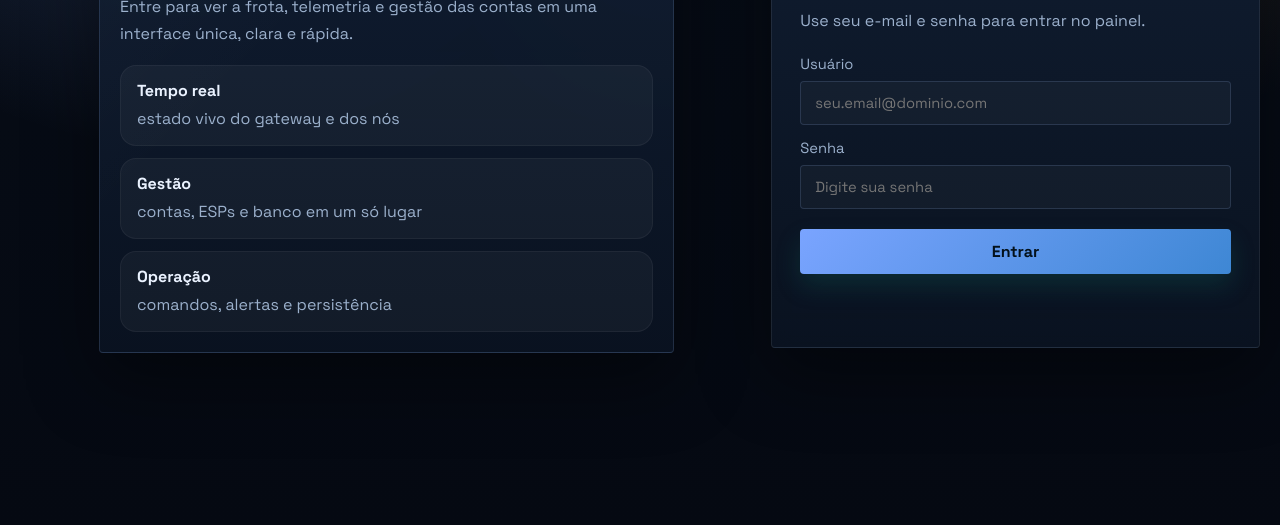
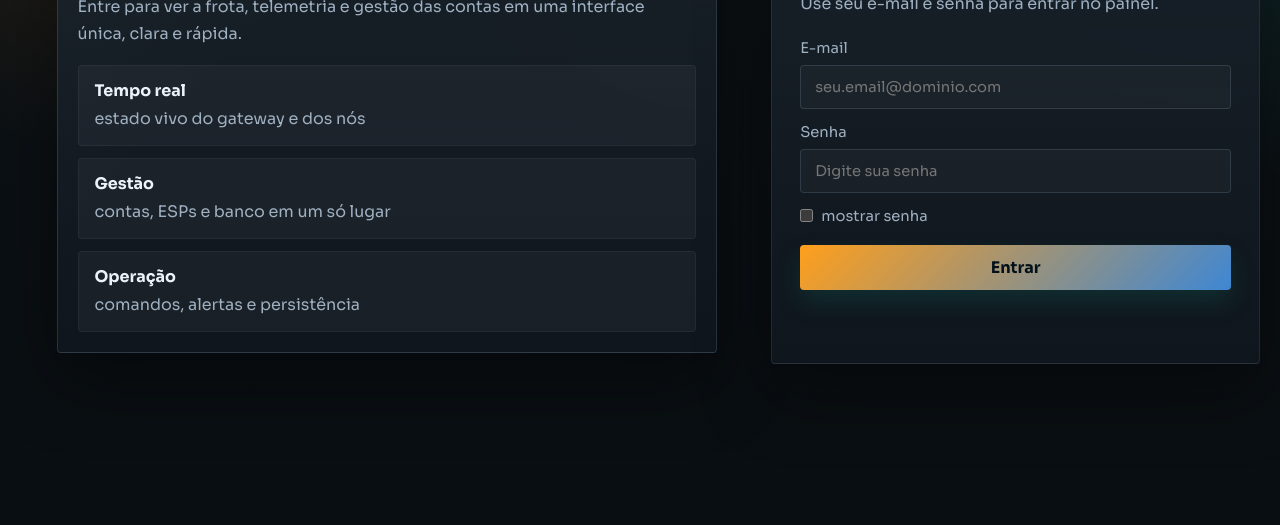
Before and after one commit to Leonardo-781/IOT-NeoFace, a website: page public/login.html in a window 1280 px wide. Shown: the part 275-800 px from the top of the page. Drawn offline with Linux system fonts and the light colour scheme.

Commit message:
feat: refresh interface visual and login usability

```diff
--- a/public/login.html
+++ b/public/login.html
@@ -43,12 +43,16 @@
 
         <form id="loginForm" class="login-form">
           <label>
-            Usuário
+            E-mail
             <input id="username" name="username" autocomplete="username" placeholder="seu.email@dominio.com" />
           </label>
           <label>
             Senha
             <input id="password" name="password" type="password" autocomplete="current-password" placeholder="Digite sua senha" />
+          </label>
+          <label class="toggle-mini" for="togglePassword">
+            <input id="togglePassword" type="checkbox" />
+            mostrar senha
           </label>
           <button type="submit" class="primary login-button">Entrar</button>
           <p id="loginFeedback" class="login-feedback"></p>
@@ -59,6 +63,12 @@
     <script>
       const form = document.getElementById('loginForm');
       const feedback = document.getElementById('loginFeedback');
+      const passwordField = document.getElementById('password');
+      const togglePassword = document.getElementById('togglePassword');
+
+      togglePassword.addEventListener('change', () => {
+        passwordField.type = togglePassword.checked ? 'text' : 'password';
+      });
 
       form.addEventListener('submit', async (event) => {
         event.preventDefault();
--- a/public/styles.css
+++ b/public/styles.css
@@ -1,22 +1,22 @@
-@import url('https://fonts.googleapis.com/css2?family=Space+Grotesk:wght@400;500;600;700&family=IBM+Plex+Mono:wght@400;500;600&display=swap');
+@import url('https://fonts.googleapis.com/css2?family=Sora:wght@400;500;600;700;800&family=IBM+Plex+Mono:wght@400;500;600&display=swap');
 
 :root {
   color-scheme: dark;
-  --bg: #070d17;
-  --bg-soft: #0c1728;
-  --panel: rgba(10, 18, 32, 0.86);
-  --panel-strong: #111f36;
-  --line: rgba(128, 161, 210, 0.2);
-  --text: #eaf2ff;
-  --muted: #9bb0cc;
-  --accent: #7aa4ff;
-  --accent-2: #5fe3d8;
+  --bg: #0d1216;
+  --bg-soft: #171e24;
+  --panel: rgba(20, 28, 36, 0.9);
+  --panel-strong: #1d2833;
+  --line: rgba(130, 154, 178, 0.22);
+  --text: #ecf2f9;
+  --muted: #9fb0c1;
+  --accent: #ff9f1c;
+  --accent-2: #2ec4b6;
   --danger: #ff6b6b;
   --success: #7be6ab;
   --shadow: 0 26px 72px rgba(0, 0, 0, 0.42);
-  --role-glow: rgba(122, 164, 255, 0.28);
+  --role-glow: rgba(255, 159, 28, 0.24);
   --radius: 4px;
-  font-family: 'Space Grotesk', ui-sans-serif, system-ui, -apple-system, 'Segoe UI', sans-serif;
+  font-family: 'Sora', ui-sans-serif, system-ui, -apple-system, 'Segoe UI', sans-serif;
 }
 
 body[data-role='admin'] {
@@ -46,9 +46,9 @@ body {
   margin: 0;
   min-height: 100%;
   background:
-    radial-gradient(circle at 14% -6%, var(--role-glow), transparent 34%),
-    radial-gradient(circle at 92% 2%, rgba(242, 178, 77, 0.16), transparent 26%),
-    linear-gradient(180deg, #070d17 0%, #050912 100%);
+    radial-gradient(circle at 12% -10%, rgba(255, 159, 28, 0.2), transparent 36%),
+    radial-gradient(circle at 94% 8%, rgba(46, 196, 182, 0.16), transparent 28%),
+    linear-gradient(180deg, #0d1216 0%, #090e12 100%);
   color: var(--text);
 }
 
@@ -70,9 +70,10 @@ body {
   pointer-events: none;
   background-image: linear-gradient(rgba(255, 255, 255, 0.035) 1px, transparent 1px),
     linear-gradient(90deg, rgba(255, 255, 255, 0.035) 1px, transparent 1px);
-  background-size: 38px 38px;
+  background-size: 44px 44px;
   mask-image: linear-gradient(180deg, rgba(0, 0, 0, 0.62), transparent 92%);
-  opacity: 0.35;
+  opacity: 0.3;
+  animation: drift-grid 20s linear infinite;
 }
 
 .shell {
@@ -89,8 +90,8 @@ body {
 .login-card {
   width: min(520px, 100%);
   padding: 28px;
-  border-radius: 24px;
-  background: linear-gradient(180deg, rgba(16, 29, 49, 0.98), rgba(10, 19, 33, 0.95));
+  border-radius: var(--radius);
+  background: linear-gradient(180deg, rgba(24, 33, 42, 0.98), rgba(16, 23, 30, 0.95));
   border: 1px solid rgba(255, 255, 255, 0.08);
   box-shadow: var(--shadow);
   backdrop-filter: blur(8px);
@@ -142,6 +143,20 @@ body {
   min-height: 1.2em;
   margin: 0;
   text-align: center;
+}
+
+.toggle-mini {
+  display: inline-flex !important;
+  align-items: center;
+  gap: 8px;
+  color: var(--muted);
+  font-size: 0.86rem;
+  user-select: none;
+}
+
+.toggle-mini input {
+  width: auto;
+  margin: 0;
 }
 
 .login-footer {
@@ -494,7 +509,7 @@ button:hover {
 
 .panel {
   background:
-    linear-gradient(180deg, rgba(16, 29, 49, 0.97), rgba(10, 19, 33, 0.94)),
+    linear-gradient(180deg, rgba(24, 33, 42, 0.97), rgba(16, 23, 30, 0.94)),
     radial-gradient(circle at top right, var(--role-glow), transparent 40%);
   border: 1px solid var(--line);
   border-radius: var(--radius);
@@ -1026,6 +1041,9 @@ textarea {
   gap: 18px;
   align-items: center;
   margin-bottom: 18px;
+  position: sticky;
+  top: 10px;
+  z-index: 20;
 }
 
 .brand-block {
@@ -1037,10 +1055,10 @@ textarea {
 .brand-mark {
   width: 52px;
   height: 52px;
-  border-radius: 16px;
+  border-radius: var(--radius);
   display: grid;
   place-items: center;
-  background: linear-gradient(135deg, var(--accent), var(--accent-2));
+  background: linear-gradient(135deg, var(--accent), #ffbf69);
   color: #07111f;
   font-weight: 800;
   letter-spacing: 0.08em;
@@ -1062,7 +1080,7 @@ textarea {
   color: var(--text);
   text-decoration: none;
   padding: 10px 12px;
-  border-radius: 999px;
+  border-radius: var(--radius);
   border: 1px solid transparent;
   background: rgba(255, 255, 255, 0.04);
 }
@@ -1145,7 +1163,7 @@ textarea {
 
 .hero-metric {
   padding: 14px;
-  border-radius: 16px;
+  border-radius: var(--radius);
   background: rgba(255, 255, 255, 0.04);
   border: 1px solid rgba(255, 255, 255, 0.05);
 }
@@ -1265,9 +1283,21 @@ textarea {
 
 .login-highlights div {
   padding: 14px 16px;
-  border-radius: 16px;
+  border-radius: var(--radius);
   background: rgba(255, 255, 255, 0.04);
   border: 1px solid rgba(255, 255, 255, 0.05);
+}
+
+@keyframes drift-grid {
+  0% {
+    transform: translate3d(0, 0, 0);
+  }
+  50% {
+    transform: translate3d(-14px, -10px, 0);
+  }
+  100% {
+    transform: translate3d(0, 0, 0);
+  }
 }
 
 .login-highlights strong,
```
